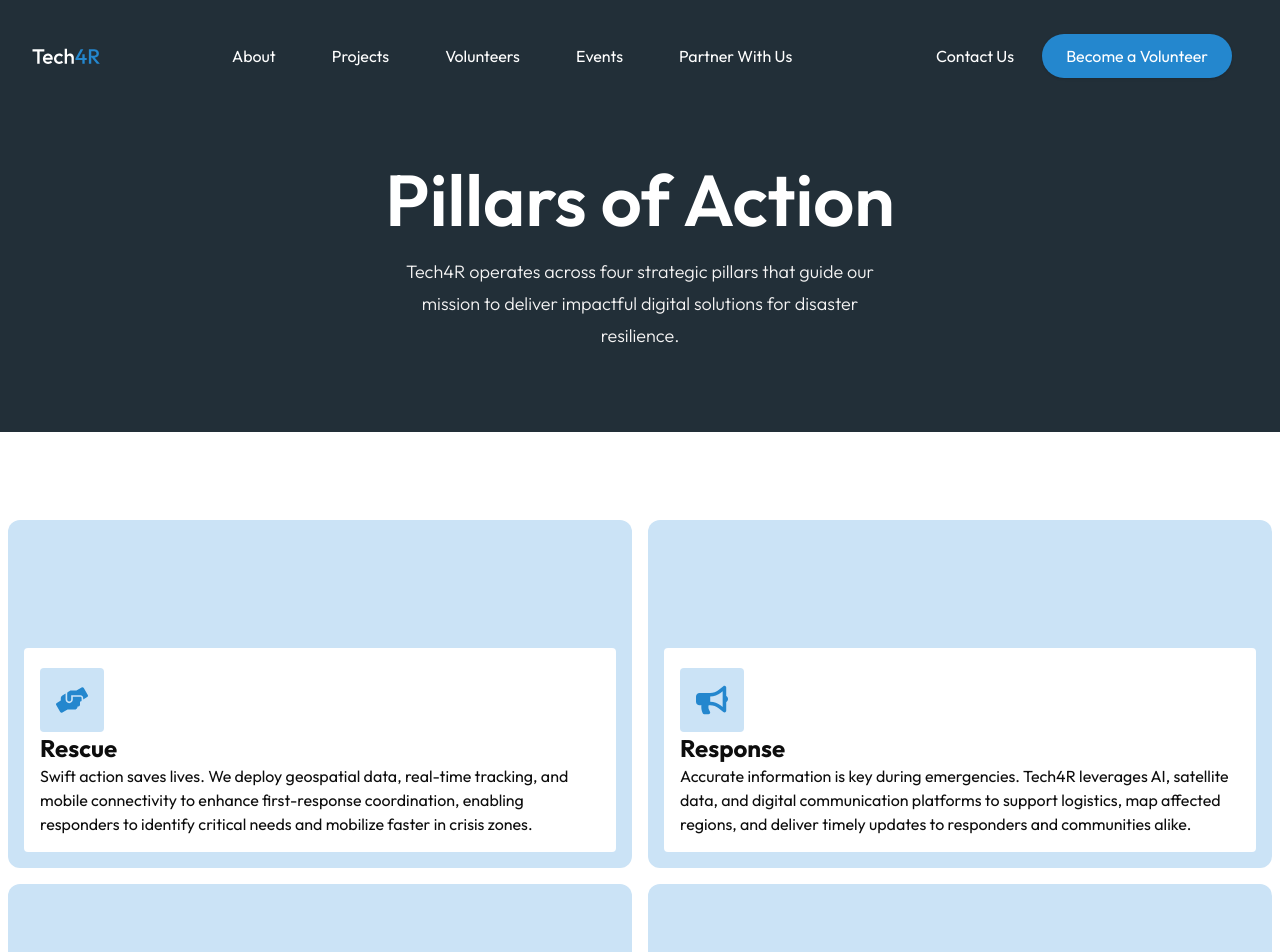
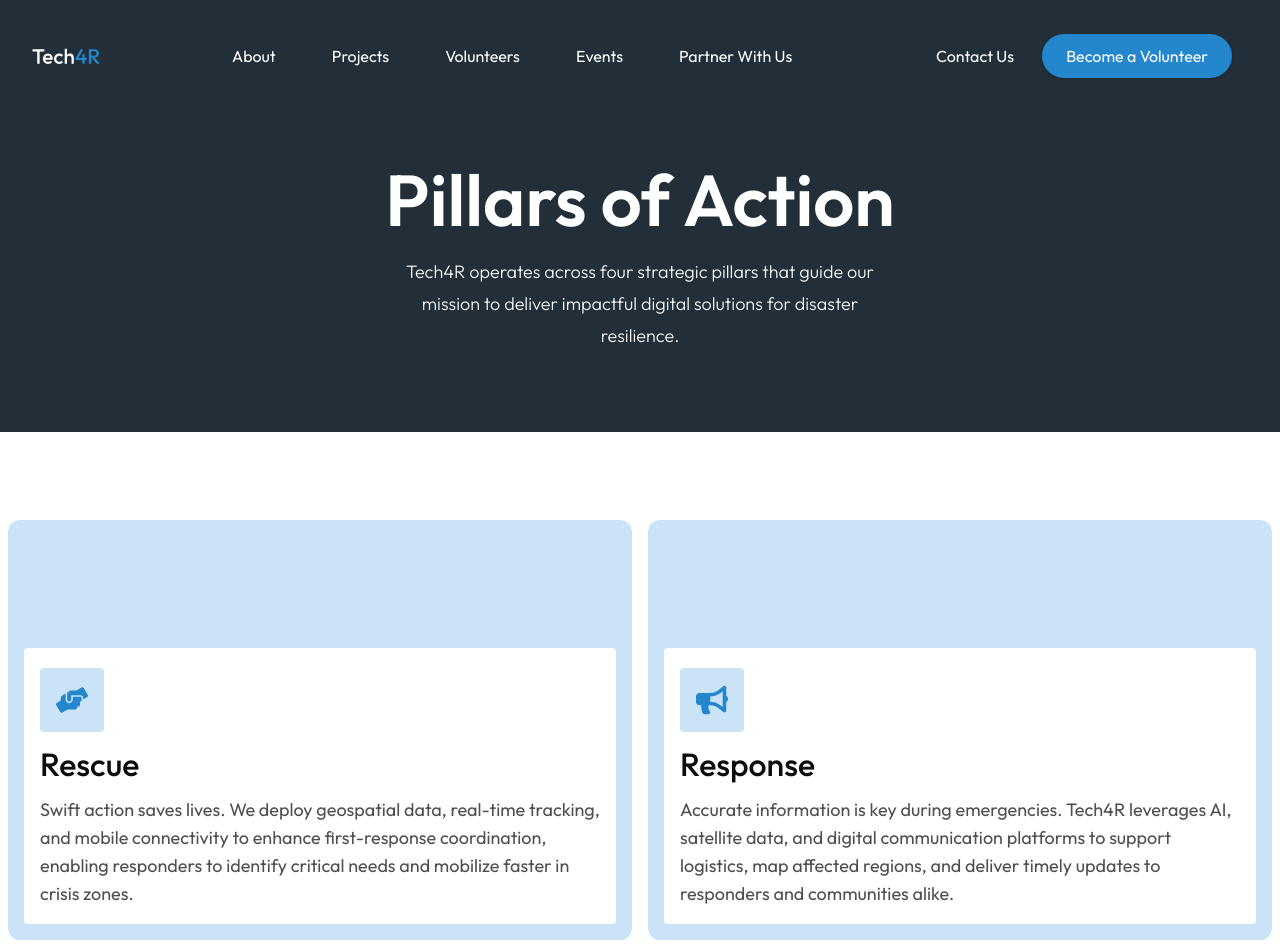
Before and after one commit to SDG-AI-Lab/Tech4R, a Next.js app: page /pillars-of-action in a window 1280 px wide. Shown: the top 952 px of the page. Built offline with nearby package versions, Linux system fonts and the light colour scheme.

Commit message:
Remove yarn.lock, update package-lock.json, and update Pillars page

```diff
--- a/src/app/pillars-of-action/page.tsx
+++ b/src/app/pillars-of-action/page.tsx
@@ -15,10 +15,10 @@ export default function PillarsOfActionPage() {
 
             return (
               <div key={item.title} className="bg-color-03 m-2 p-4 pt-32 rounded-xl">
-                <div className="bg-white p-4 rounded hover:bg-color-01 hover:text-white transition">
+                <div className="group bg-white p-4 rounded hover:bg-color-01 transition flex flex-col gap-2">
                   <Icon className="bg-color-03 rounded w-16 h-16 text-color-01 mt-1 p-4" />
-                  <h2 className="text-2xl font-bold">{item.title}</h2>
-                  <p>{item.desc}</p>
+                  <h2 className="text-[32px] font-medium group-hover:text-white transition">{item.title}</h2>
+                  <p className="text-lg text-neutral-03 group-hover:text-white transition">{item.desc}</p>
                 </div>
               </div>
             );
```
Also changed, not shown: 2 other files (tests, documents, lock files or other folders).
